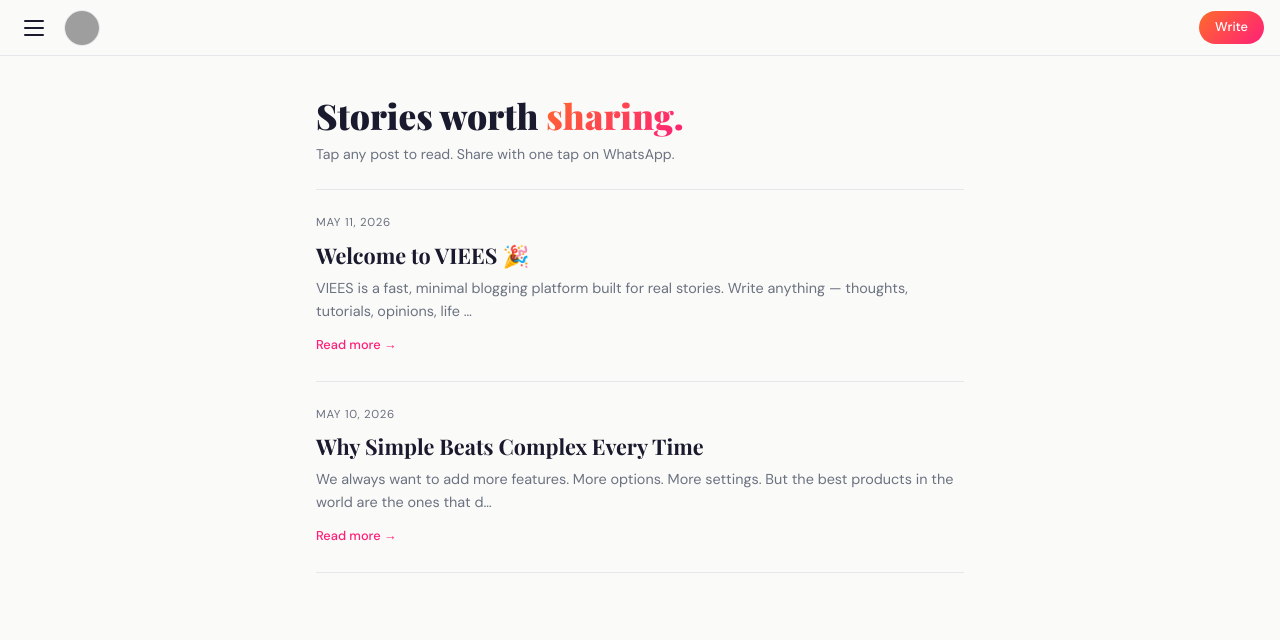
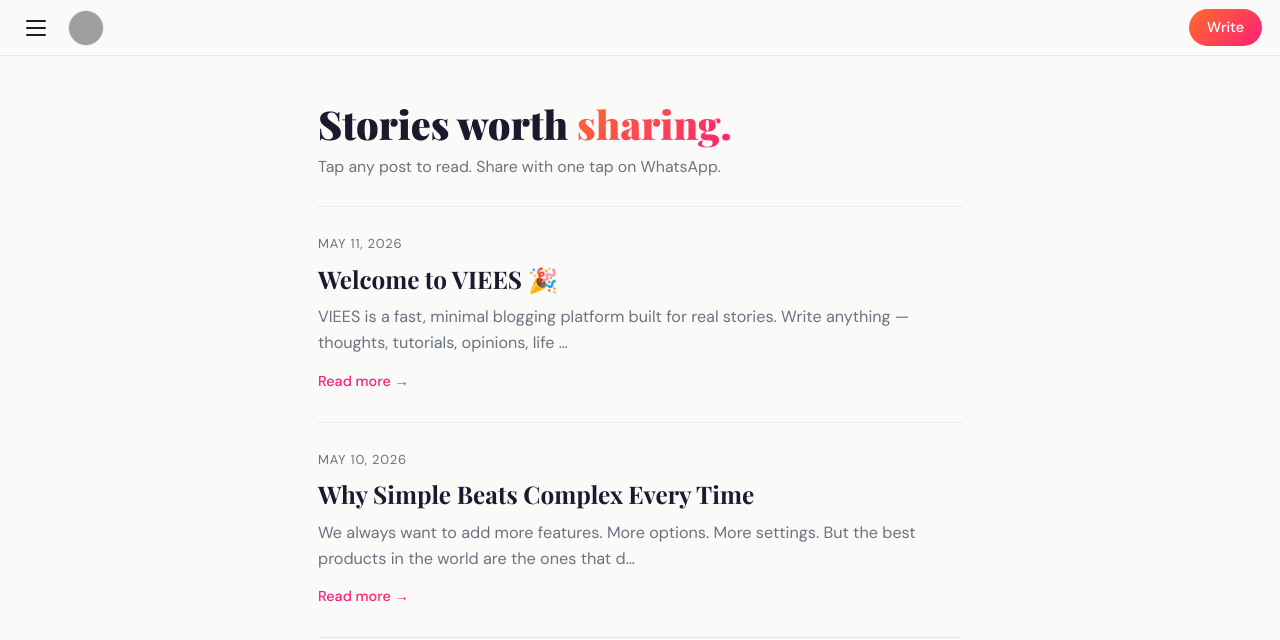
Before and after one commit to Elevonix-ltd/viees, a Next.js app: page / in a window 1280 px wide. Shown: the top 640 px of the page. Built offline with nearby package versions, Linux system fonts and the light colour scheme; grey boxes are pictures that could not be loaded.

Commit message:
Update globals.css

```diff
--- a/app/globals.css
+++ b/app/globals.css
@@ -2,7 +2,7 @@
 
 *, *::before, *::after { box-sizing: border-box; margin: 0; padding: 0; }
 :root { --orange: #FF6B2B; --pink: #FF1F78; --ink: #1a1a2e; --muted: #6B7280; --border: #E5E7EB; --bg: #FAFAF8; --white: #FFFFFF; --gradient: linear-gradient(135deg, #FF6B2B 0%, #FF1F78 100%); --radius: 12px; --font-serif: 'Playfair Display', Georgia, serif; --font-sans: 'DM Sans', system-ui, sans-serif; }
-html { font-size: 16px; -webkit-text-size-adjust: 100%; }
+html { font-size: 18px; -webkit-text-size-adjust: 100%; }
 body { font-family: var(--font-sans); background: var(--bg); color: var(--ink); line-height: 1.6; min-height: 100vh; }
 a { color: inherit; text-decoration: none; }
 button { cursor: pointer; font-family: var(--font-sans); border: none; background: none; }
```
